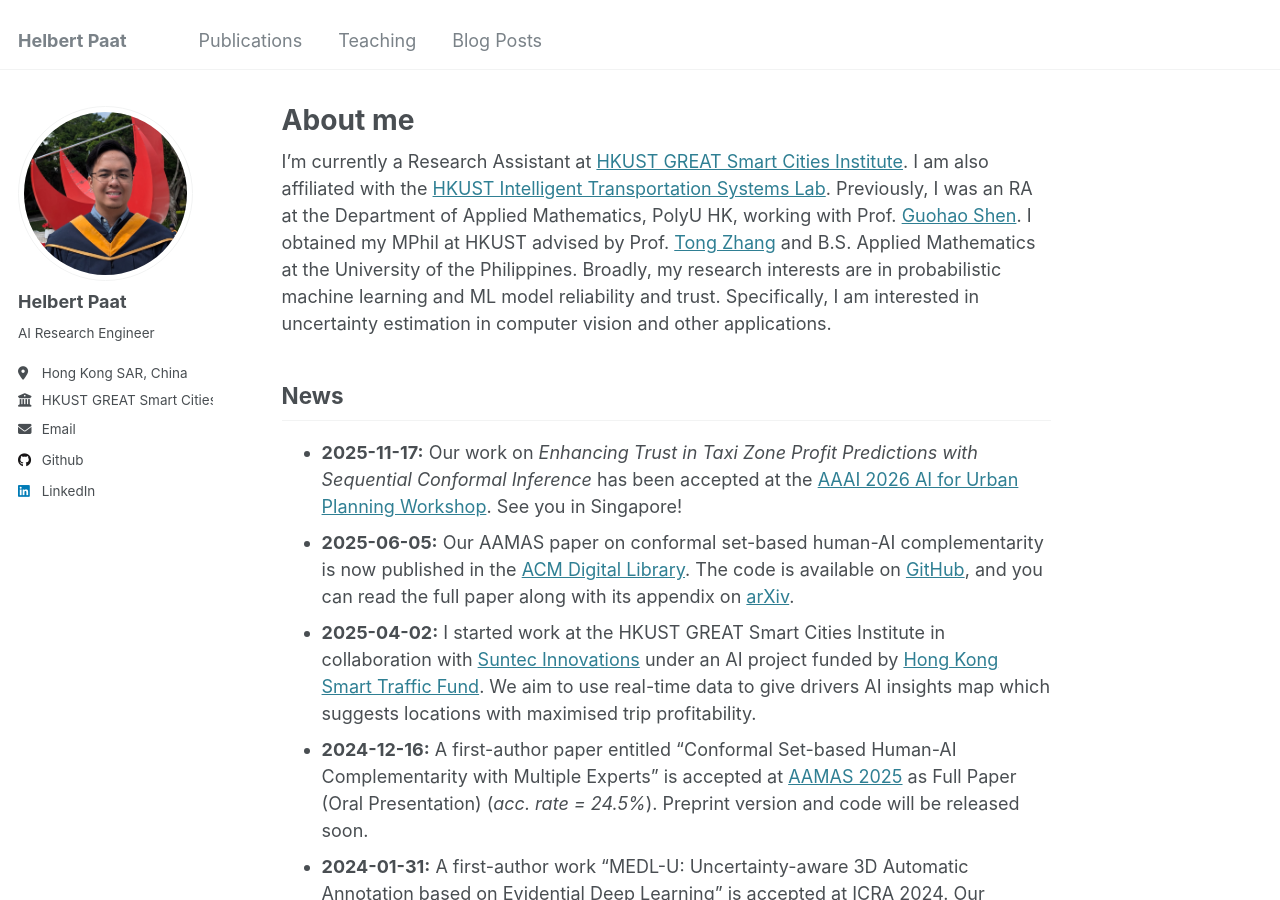
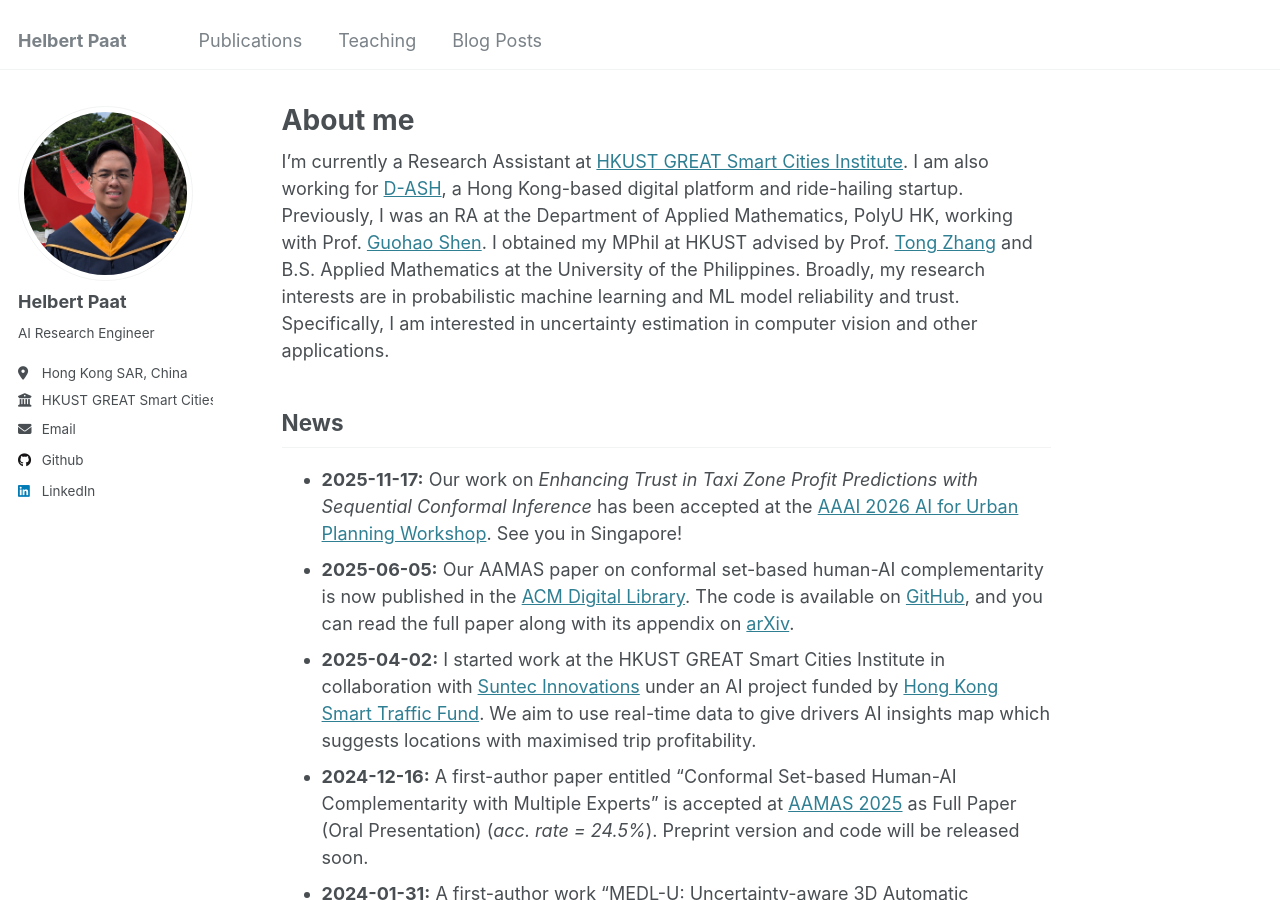
Before and after one commit to paathelb/paathelb.github.io, a Jekyll site: the page built from _pages/about.md, in a window 1280 px wide and 900 px high. Built offline with Jekyll 4.4.1, drawn with Linux system fonts in a browser that asks for light colours.

Commit message:
Update about.md

```diff
--- a/_pages/about.md
+++ b/_pages/about.md
@@ -50,7 +50,7 @@ For more info
 More info about configuring Academic Pages can be found in [the guide](https://academicpages.github.io/markdown/), the [growing wiki](https://github.com/academicpages/academicpages.github.io/wiki), and you can always [ask a question on GitHub](https://github.com/academicpages/academicpages.github.io/discussions). The [guides for the Minimal Mistakes theme](https://mmistakes.github.io/minimal-mistakes/docs/configuration/) (which this theme was forked from) might also be helpful.
 -->
 
-I'm currently a Research Assistant at [HKUST GREAT Smart Cities Institute](https://gsc.hkust.edu.hk/). I am also affiliated with the [HKUST Intelligent Transportation Systems Lab](https://sites.google.com/view/hkustits/home). Previously, I was an RA at the Department of Applied Mathematics, PolyU HK, working with Prof. [Guohao Shen](https://ghshen1.github.io/). I obtained my MPhil at HKUST advised by Prof. [Tong Zhang](https://tongzhang-ml.org/) and B.S. Applied Mathematics at the University of the Philippines. Broadly, my research interests are in probabilistic machine learning and ML model reliability and trust. Specifically, I am interested in uncertainty estimation in computer vision and other applications.
+I'm currently a Research Assistant at [HKUST GREAT Smart Cities Institute](https://gsc.hkust.edu.hk/). I am also working for [D-ASH](https://www.d-ash.com/), a Hong Kong-based digital platform and ride-hailing startup. Previously, I was an RA at the Department of Applied Mathematics, PolyU HK, working with Prof. [Guohao Shen](https://ghshen1.github.io/). I obtained my MPhil at HKUST advised by Prof. [Tong Zhang](https://tongzhang-ml.org/) and B.S. Applied Mathematics at the University of the Philippines. Broadly, my research interests are in probabilistic machine learning and ML model reliability and trust. Specifically, I am interested in uncertainty estimation in computer vision and other applications.
 
 
 
```
